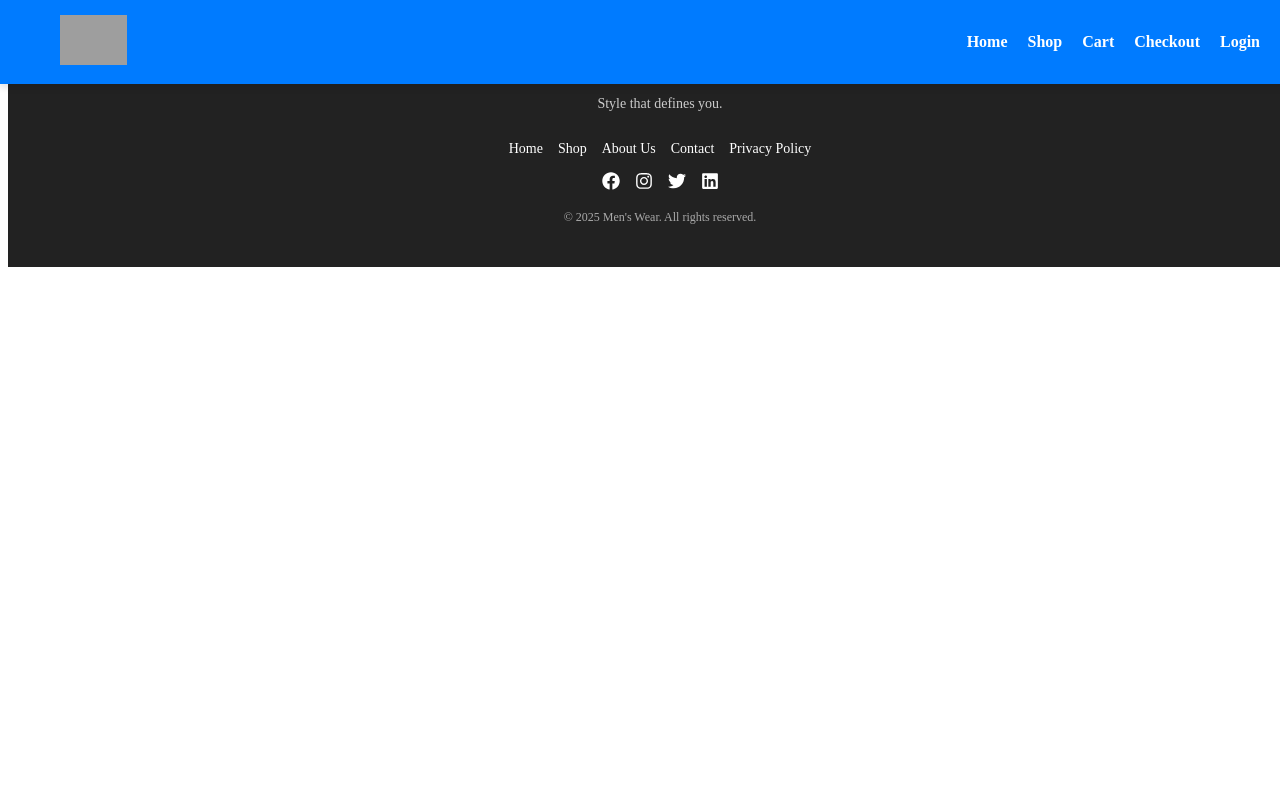
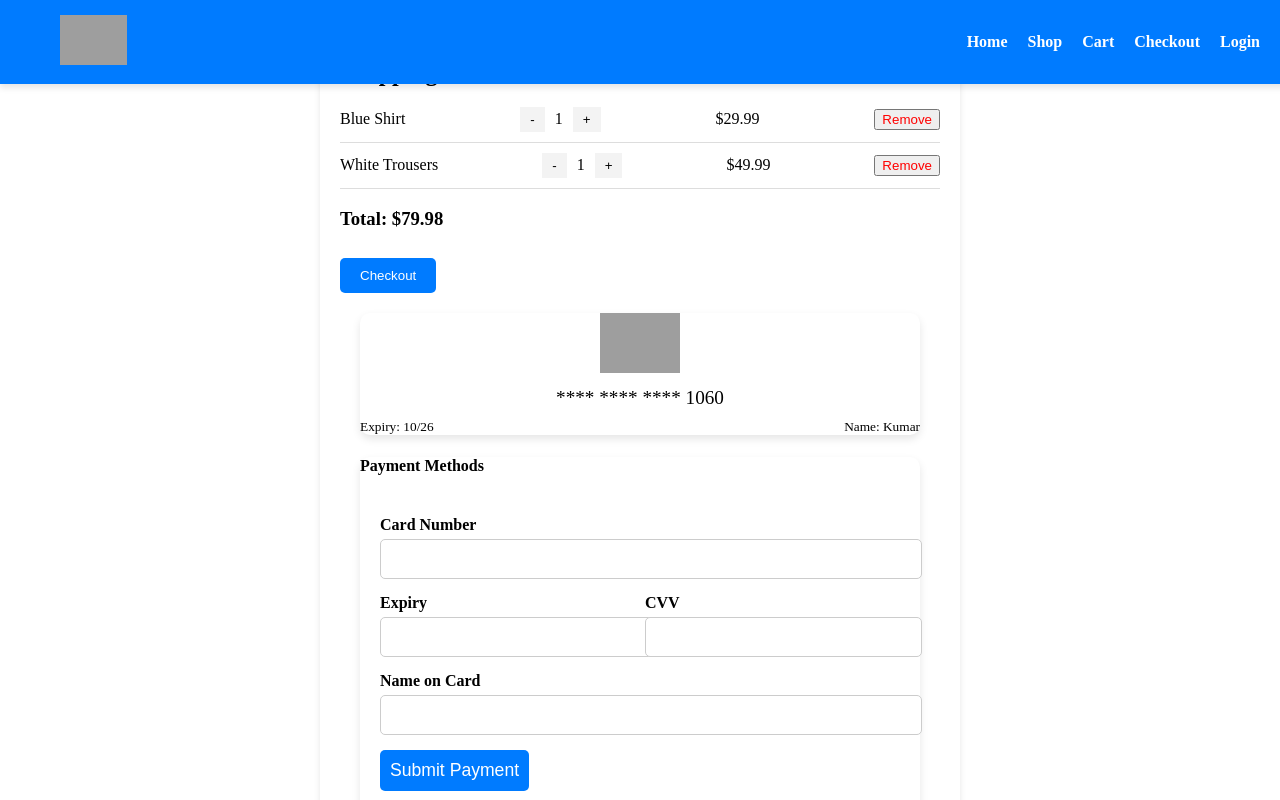
Before and after one commit to Devakrishna07/ecommerce-project, a React (Vite) app in the folder frontend/: page /cart in a window 1280 px wide. Shown: the top 800 px of the page. Built offline with nearby package versions, Linux system fonts and the light colour scheme; grey boxes are pictures that could not be loaded.

Commit message:
cart and payment page setup completed

```diff
--- a/frontend/src/App.jsx
+++ b/frontend/src/App.jsx
@@ -4,6 +4,9 @@ import Navbar from './components/Navbar'
 import { Route, Routes } from 'react-router-dom'
 import RelatedProducts from './pages/RelatedProduct'
 import Footer from './components/footer'
+import CartPage from './pages/cart'
+import PaymentPage from './pages/payment'
+import Payment from './pages/payment'
 
 const App = () => {
   return (
@@ -14,6 +17,9 @@ const App = () => {
 
         <Route path='/' element={<Homepage />}/>
         <Route path='/relatedproduct' element={<RelatedProducts />} />
+        <Route path='/cart' element={<CartPage />} />
+        <Route path='/payment' element={<Payment/>} />
+
     </Routes>
 
     <Footer />
--- /dev/null
+++ b/frontend/src/pages/cart.jsx
@@ -0,0 +1,54 @@
+import { useState } from "react";
+import "../styles/cart.css"; // Import the CSS file
+import Payment from "./payment";
+
+const CartPage = () => {
+  const [cart, setCart] = useState([
+    { id: 1, name: "Blue Shirt", price: 29.99, quantity: 1 },
+    { id: 2, name: "White Trousers", price: 49.99, quantity: 1 },
+  ]);
+
+  const updateQuantity = (id, quantity) => {
+    setCart(cart.map(item => item.id === id ? { ...item, quantity: Math.max(1, quantity) } : item));
+  };
+
+  const removeItem = (id) => {
+    setCart(cart.filter(item => item.id !== id));
+  };
+
+  const getTotal = () => {
+    return cart.reduce((sum, item) => sum + item.price * item.quantity, 0).toFixed(2);
+  };
+
+  return (
+    <div className="cart-container">
+      <h2 className="cart-title">Shopping Cart</h2>
+      {cart.length === 0 ? (
+        <p className="cart-empty">Your cart is empty.</p>
+      ) : (
+        <div>
+          {cart.map(item => (
+            <div key={item.id} className="cart-item">
+              <span>{item.name}</span>
+              <div className="cart-quantity">
+                <button onClick={() => updateQuantity(item.id, item.quantity - 1)}>-</button>
+                <span>{item.quantity}</span>
+                <button onClick={() => updateQuantity(item.id, item.quantity + 1)}>+</button>
+              </div>
+              <span className="cart-price">${(item.price * item.quantity).toFixed(2)}</span>
+              <button onClick={() => removeItem(item.id)} className="remove-btn">Remove</button>
+            </div>
+          ))}
+          <div className="cart-total">
+            <h3>Total: ${getTotal()}</h3>
+            <button className="checkout-btn">Checkout</button>
+          </div>
+        </div>
+      )}
+
+      <Payment />
+    </div>
+  );
+};
+
+export default CartPage;
--- /dev/null
+++ b/frontend/src/pages/payment.jsx
@@ -0,0 +1,66 @@
+import { useState } from "react";
+import "../styles/payment.css";
+
+const Payment = () => {
+  const [cardNumber, setCardNumber] = useState("");
+  const [expiry, setExpiry] = useState("");
+  const [cvv, setCvv] = useState("");
+  const [name, setName] = useState("");
+
+  const handleSubmit = (e) => {
+    e.preventDefault();
+    alert("Payment Submitted Successfully!");
+  };
+
+  return (
+    <div className="container">
+      <div className="row">
+        <div className="col-lg-4 mb-3">
+          <div className="card p-3">
+            <div className="img-box">
+              <img src="/visa.png" alt="Visa" />
+            </div>
+            <div className="number">
+              <label className="fw-bold">**** **** **** 1060</label>
+            </div>
+            <div className="d-flex justify-content-between">
+              <small><span className="fw-bold">Expiry:</span> 10/26</small>
+              <small><span className="fw-bold">Name:</span> Kumar</small>
+            </div>
+          </div>
+        </div>
+
+        <div className="col-12 mt-4">
+          <div className="card p-3">
+            <h4 className="mb-3">Payment Methods</h4>
+            <div className="form-container">
+              <form onSubmit={handleSubmit}>
+                <div className="form-group">
+                  <label>Card Number</label>
+                  <input type="text" value={cardNumber} onChange={(e) => setCardNumber(e.target.value)} required />
+                </div>
+                <div className="form-row">
+                  <div className="form-group">
+                    <label>Expiry</label>
+                    <input type="text" value={expiry} onChange={(e) => setExpiry(e.target.value)} required />
+                  </div>
+                  <div className="form-group">
+                    <label>CVV</label>
+                    <input type="password" value={cvv} onChange={(e) => setCvv(e.target.value)} required />
+                  </div>
+                </div>
+                <div className="form-group">
+                  <label>Name on Card</label>
+                  <input type="text" value={name} onChange={(e) => setName(e.target.value)} required />
+                </div>
+                <button type="submit" className="btn btn-primary w-100">Submit Payment</button>
+              </form>
+            </div>
+          </div>
+        </div>
+      </div>
+    </div>
+  );
+};
+
+export default Payment;
--- /dev/null
+++ b/frontend/src/styles/cart.css
@@ -0,0 +1,71 @@
+.cart-container {
+    max-width: 600px;
+    margin: 20px auto;
+    padding: 20px;
+    background: white;
+    box-shadow: 0 4px 6px rgba(0, 0, 0, 0.1);
+    border-radius: 8px;
+  }
+
+  .cart-title {
+    font-size: 1.5rem;
+    font-weight: bold;
+    margin-bottom: 10px;
+  }
+
+  .cart-item {
+    display: flex;
+    justify-content: space-between;
+    align-items: center;
+    border-bottom: 1px solid #ddd;
+    padding: 10px 0;
+  }
+
+  .cart-item span {
+    font-size: 1rem;
+  }
+
+  .cart-quantity {
+    display: flex;
+    align-items: center;
+    gap: 10px;
+  }
+
+  .cart-quantity button {
+    padding: 5px 10px;
+    background: #f3f3f3;
+    border: none;
+    cursor: pointer;
+  }
+
+  .cart-quantity button:hover {
+    background: #ddd;
+  }
+
+  .remove-btn {
+    color: red;
+    cursor: pointer;
+  }
+
+  .total-section {
+    text-align: right;
+    margin-top: 15px;
+    font-size: 1.2rem;
+    font-weight: bold;
+  }
+
+  .checkout-btn {
+    display: inline-block;
+    margin-top: 10px;
+    padding: 10px 20px;
+    background: #007bff;
+    color: white;
+    border-radius: 5px;
+    text-align: center;
+    cursor: pointer;
+    border: none;
+  }
+
+  .checkout-btn:hover {
+    background: #0056b3;
+  }
--- /dev/null
+++ b/frontend/src/styles/payment.css
@@ -0,0 +1,77 @@
+.container {
+    max-width: 600px;
+    margin: auto;
+    padding: 20px;
+  }
+
+  .card {
+    background: #fff;
+    border-radius: 10px;
+    box-shadow: 0 4px 8px rgba(0, 0, 0, 0.1);
+  }
+
+  .img-box {
+    text-align: center;
+    margin-bottom: 10px;
+  }
+
+  .img-box img {
+    width: 80px;
+  }
+
+  .number {
+    text-align: center;
+    font-size: 1.2em;
+    margin-bottom: 10px;
+  }
+
+  .d-flex {
+    display: flex;
+    justify-content: space-between;
+  }
+
+  .form-container {
+    padding: 20px;
+  }
+
+  .form-group {
+    margin-bottom: 15px;
+  }
+
+  .form-group label {
+    font-weight: bold;
+    display: block;
+    margin-bottom: 5px;
+  }
+
+  .form-group input {
+    width: 100%;
+    padding: 10px;
+    border: 1px solid #ccc;
+    border-radius: 5px;
+    font-size: 1em;
+  }
+
+  .form-row {
+    display: flex;
+    gap: 10px;
+  }
+
+  .form-row .form-group {
+    flex: 1;
+  }
+
+  .btn-primary {
+    background: #007bff;
+    color: white;
+    padding: 10px;
+    border: none;
+    border-radius: 5px;
+    font-size: 1.1em;
+    cursor: pointer;
+    transition: 0.3s;
+  }
+
+  .btn-primary:hover {
+    background: #0056b3;
+  }
```
